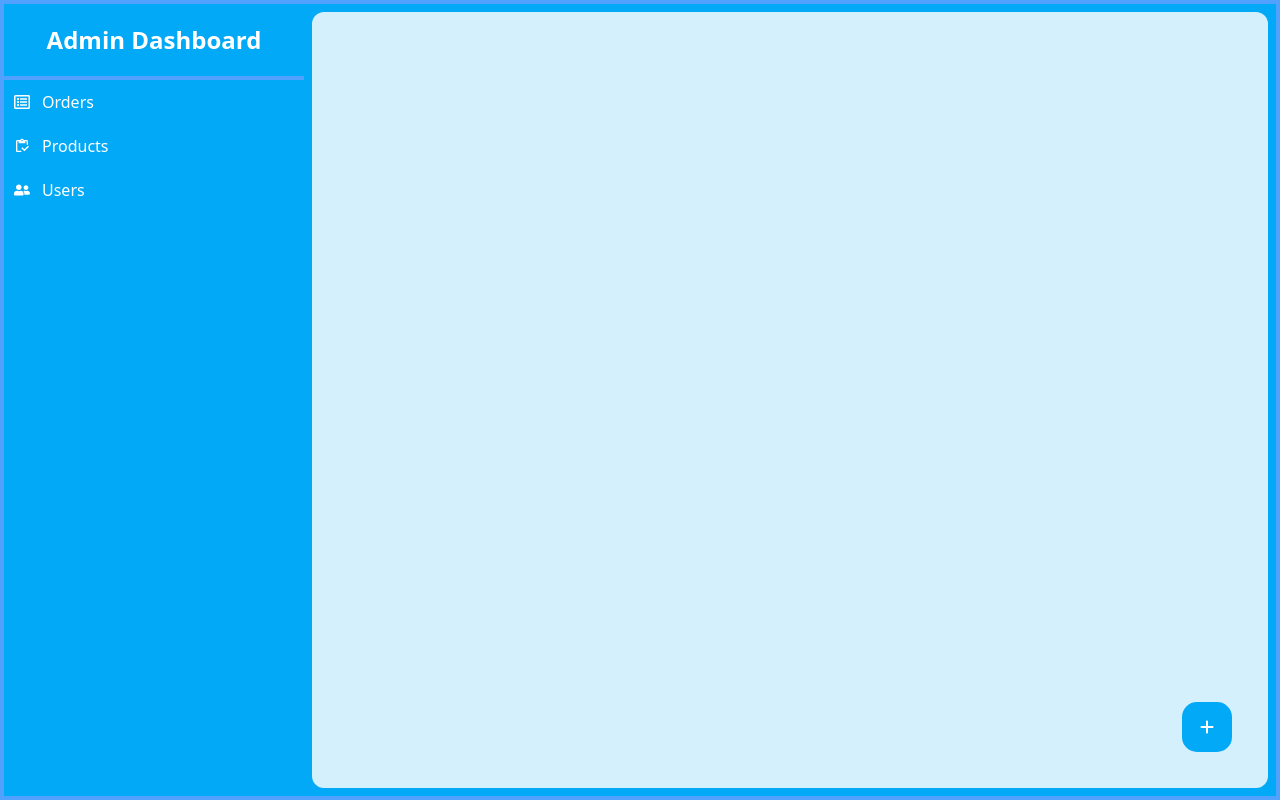
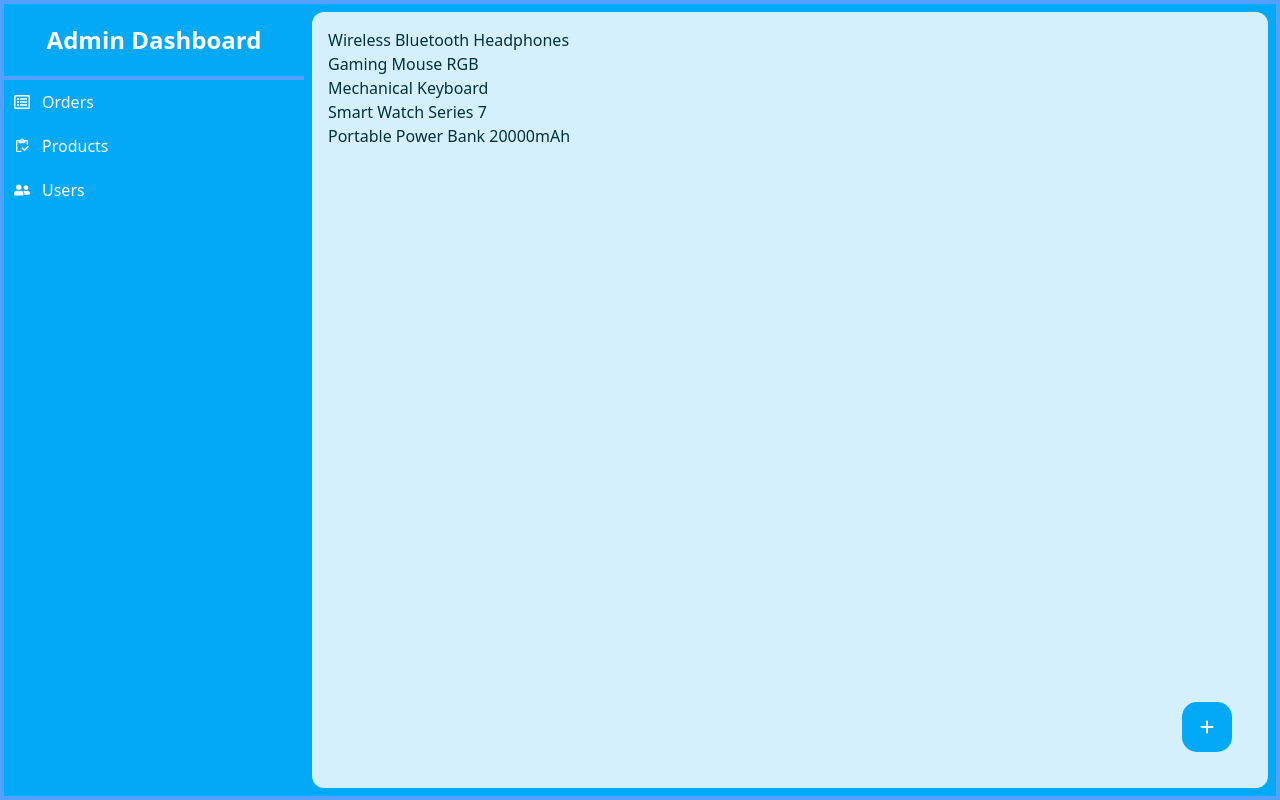
Before and after one commit to neshanpramuditha/NP-Computers-Frontend, a React (Vite) app: page /admin/products in a window 1280 px wide. Built offline with nearby package versions, Linux system fonts and the light colour scheme.

Commit message:
Update AdminProductPage

```diff
--- a/pages/admin/adminAddProductPage.jsx
+++ b/pages/admin/adminAddProductPage.jsx
@@ -1,45 +1,85 @@
 import { useState } from "react";
 import axios from "axios";
 import toast from "react-hot-toast";
+import { useNavigate } from "react-router-dom";
+// import uploadFile from "../../utils/mediaUpload";
 
 export default function AdminAddProductPage(){
 
-    const [productId, setProductId] = useState("");
+    const [productID, setproductID] = useState("");
     const [name, setName] = useState("");
     const [description, setDescription] = useState("");
     const [altNames, setAltNames] = useState("");
     const [price, setPrice] = useState("");
-    const [labledprice, setLabledPrice] = useState("");
+    const [labelledPrice, setLabelledPrice] = useState("");
     const [category, setCategory] = useState("Others");
     const [brand, setBrand] = useState("Standard");
     const [model, setModel] = useState("");
-    const [isVisible, setIsVisible] = useState(true);
+    const [isVisible, setisVisible] = useState(true);
+    // const [files , setFiles] = useState([]);
+    const navigate = useNavigate()
 
     async function handleAddProduct(){
         try {
+
+            if(productID == ""){
+            toast.error("Product ID cannot be empty");
+            return;
+            }
+            if(name == ""){
+                toast.error("Product name cannot be empty");
+                return;
+            }
+
+            if(description == ""){
+                toast.error("Product description cannot be empty");
+                return;
+            }
             const token = localStorage.getItem("token");
+
             if(token == null){
-                toast.error("You must be logged in to perform this action.");
+                toast.error("You must be logged in to add a product");
                 window.location.href = "/login";
                 return;
             }
 
+            // const fileUploadPromises = [];
+
+            // for(let i=0 ; i<files.length ; i++){
+
+            // fileUploadPromises[i] = uploadFile(files[i])
+
+            // }
+            // const imageURLs = await Promise.all(fileUploadPromises);
+
+            //"sound,base,audio,bluetooth"
+            //altNames.split(",") => ["sound","base","audio","bluetooth"]
             await axios.post(import.meta.env.VITE_API_URL + "/products",{
-                productId: productId,
+                productID: productID,
                 name: name,
                 description: description,
                 price: price,
-                labledPrice: labledprice,
+                labelledPrice: labelledPrice,
+                altNames:altNames.split(","),
+                // images:imageURLs,
                 category: category,
                 brand: brand,
                 model:model,
                 isVisible: isVisible
+            },{
+                headers:{
+                    Authorization: "Bearer " + token
+                }
             })
+            toast.success("Product added successfully!");
+
+            // Redirect to the products page after successful addition
+            navigate("/admin/products");
 
         }
-        catch(error){
-            toast.error("Failed to add product. Please try again.")
-            console.error(error);
+        catch (error) {
+            // console.error("CREATE PRODUCT ERROR:", error.response?.data || error);
+            toast.error(error.response?.data?.message || "Failed to add product");
             return;
         }
 
@@ -51,13 +91,13 @@ export default function AdminAddProductPage(){
             <h1 className="w-full text-3xl font-bold mb-4 sticky top-0 bg-primary">Add New Product</h1>
             <div className="w-[50%] h-[120px] flex flex-col">
             <label className="text-xl font-bold ml-2">Product ID</label>
-            <input value = {productId}
+            <input value = {productID}
             onChange={
                 (e)=>{
-                    setProductId(e.target.value)
+                    setproductID(e.target.value)
                 }
             }
-            type="text" placeholder="Ex: ID001" className="h-[40px] border-4 border-accent rounded-[10px] p-2 m-2 flex  focus:outline-white"/>
+            type="text" placeholder="Ex: ID001" className="h-[40px] border-4 border-accent rounded-[10px] p-2 m-2 focus:outline-white"/>
             </div>
 
             {/* Product Name -------------------------------------------*/}
@@ -69,7 +109,7 @@ export default function AdminAddProductPage(){
                     setName(e.target.value)
                 }
             }
-            type="text" placeholder="Ex: Laptop" className="h-[40px] border-4 border-accent rounded-[10px] p-2 m-2 flex  focus:outline-white"/>
+            type="text" placeholder="Ex: Laptop" className="h-[40px] border-4 border-accent rounded-[10px] p-2 m-2 focus:outline-white"/>
             </div>
 
             {/* Description -------------------------------------------*/}
@@ -81,19 +121,32 @@ export default function AdminAddProductPage(){
                     setDescription(e.target.value)
                 }
             }
-            type="text" placeholder="Type here..." className="h-[100px] border-4 border-accent rounded-[10px] p-2 m-2 flex  focus:outline-white"/>
+            type="text" placeholder="Type here..." className="h-[100px] border-4 border-accent rounded-[10px] p-2 m-2 focus:outline-white"/>
             </div>
+
+            {/* Add Images----------------------------------------------------
+            <div className="w-full h-[120px] flex flex-col">
+                <label className="font-bold ml-2">Images</label>
+                <input multiple
+                onChange={
+                    (e)=>{
+                        setFiles(e.target.files)
+                    }
+                }
+
+                type="file" className="border-4 border-accent rounded-[10px] h-[50px] p-2 m-2 focus:outline-white"/>
+            </div> */}
 
             {/* Alternative Names -------------------------------------------*/}
             <div className="w-full h-[120px] flex flex-col">
-            <label className="text-xl font-bold ml-2">Alternative Names</label>
+            <label className="text-xl font-bold ml-2">Alternative Names (Comma Separated)</label>
             <input value = {altNames}
             onChange={
                 (e)=>{
                     setAltNames(e.target.value)
                 }
             }
-            type="text" placeholder="Ex: HP" className="h-[40px] border-4 border-accent rounded-[10px] p-2 m-2 flex  focus:outline-white"/>
+            placeholder="Ex: Laptop, Notebook, Portable Computer" className="h-[40px] border-4 border-accent rounded-[10px] p-2 m-2 focus:outline-white"/>
             </div>
 
             {/* Price -------------------------------------------*/}
@@ -105,19 +158,19 @@ export default function AdminAddProductPage(){
                     setPrice(e.target.value)
                 }
             }
-            type="text" placeholder="250000" className="h-[40px] border-4 border-accent rounded-[10px] p-2 m-2 flex  focus:outline-white"/>
+            type="number" placeholder="250000" className="h-[40px] border-4 border-accent rounded-[10px] p-2 m-2 focus:outline-white"/>
             </div>
 
-            {/* Labled Price -------------------------------------------*/}
+            {/* LabelledPrice Price -------------------------------------------*/}
             <div className="w-[50%] h-[120px] flex flex-col">
             <label className="text-xl font-bold ml-2">Labled Price</label>
-            <input value = {labledprice}
+            <input value = {labelledPrice}
             onChange={
                 (e)=>{
-                    setLabledPrice(e.target.value)
+                    setLabelledPrice(e.target.value)
                 }
             }
-            type="text" placeholder="280000" className="h-[40px] border-4 border-accent rounded-[10px] p-2 m-2 flex  focus:outline-white"/>
+            type="number" placeholder="280000" className="h-[40px] border-4 border-accent rounded-[10px] p-2 m-2 focus:outline-white"/>
             </div>
 
             {/* Category -------------------------------------------*/}
@@ -129,7 +182,7 @@ export default function AdminAddProductPage(){
                     setCategory(e.target.value)
                 }
             }
-            type="text" placeholder="Laptop" className="h-[40px] border-4 border-accent rounded-[10px] p-2 m-2 flex  focus:outline-white">
+            className="h-[40px] border-4 border-accent rounded-[10px] p-2 m-2 focus:outline-white">
                 <option value="Laptops">Laptops</option>
                 <option value="Desktops">Desktops</option>
                 <option value="Monitors">Monitors</option>
@@ -149,7 +202,7 @@ export default function AdminAddProductPage(){
                     setBrand(e.target.value)
                 }
             }
-            type="text" placeholder="HP" className="h-[40px] border-4 border-accent rounded-[10px] p-2 m-2 flex  focus:outline-white">
+            className="h-[40px] border-4 border-accent rounded-[10px] p-2 m-2  focus:outline-white">
                 <option value="Standard">Standard</option>
                 <option value="HP">HP</option>
                 <option value="Dell">Dell</option>
@@ -173,7 +226,7 @@ export default function AdminAddProductPage(){
                     setModel(e.target.value)
                 }
             }
-            type="text" placeholder="Ex: Inspiron 15" className="h-[40px] border-4 border-accent rounded-[10px] p-2 m-2 flex  focus:outline-white"/>
+            type="text" placeholder="Ex: Inspiron 15" className="h-[40px] border-4 border-accent rounded-[10px] p-2 m-2 focus:outline-white"/>
             </div>
 
             {/* Is Visible -------------------------------------------*/}
@@ -182,12 +235,12 @@ export default function AdminAddProductPage(){
             <select value = {isVisible}
             onChange={
                 (e)=>{
-                    setIsVisible(e.target.value)
+                    setisVisible(e.target.value === "true")
                 }
             }
-            type="text" placeholder="True" className="h-[40px] border-4 border-accent rounded-[10px] p-2 m-2 flex  focus:outline-white">
-                <option value="true">True</option>
-                <option value="false">False</option>
+            placeholder="True" className="h-[40px] border-4 border-accent rounded-[10px] p-2 m-2 focus:outline-white">
+                <option value="true">Yes</option>
+                <option value="false">No</option>
             </select>
             </div>
 
--- a/pages/admin/adminProductPage.jsx
+++ b/pages/admin/adminProductPage.jsx
@@ -1,9 +1,108 @@
+import { useState } from "react";
 import { FaPlus } from "react-icons/fa6";
 import { Link } from "react-router-dom";
 
+const sampleProducts = [
+  {
+    productID: "P1001",
+    name: "Wireless Bluetooth Headphones",
+    description: "High quality wireless headphones with noise cancellation.",
+    altNames: ["Bluetooth Headset", "Wireless Headphones"],
+    price: 12500,
+    labelledPrice: 15000,
+    category: "Electronics",
+    images: [
+      "/images/headphones-1.png",
+      "/images/headphones-2.png"
+    ],
+    isVisible: true,
+    brand: "Sony",
+    model: "WH-CH520",
+    qty: 50
+  },
+  {
+    productID: "P1002",
+    name: "Gaming Mouse RGB",
+    description: "Ergonomic gaming mouse with customizable RGB lighting.",
+    altNames: ["RGB Mouse", "Gaming Mouse"],
+    price: 4500,
+    labelledPrice: 5500,
+    category: "Accessories",
+    images: [
+      "/images/mouse-1.png",
+      "/images/mouse-2.png"
+    ],
+    isVisible: true,
+    brand: "Logitech",
+    model: "G102",
+    qty: 75
+  },
+  {
+    productID: "P1003",
+    name: "Mechanical Keyboard",
+    description: "Mechanical keyboard with blue switches for tactile feedback.",
+    altNames: ["Gaming Keyboard", "Mech Keyboard"],
+    price: 9800,
+    labelledPrice: 11500,
+    category: "Accessories",
+    images: [
+      "/images/keyboard-1.png",
+      "/images/keyboard-2.png"
+    ],
+    isVisible: true,
+    brand: "Redragon",
+    model: "K552",
+    qty: 40
+  },
+  {
+    productID: "P1004",
+    name: "Smart Watch Series 7",
+    description: "Fitness tracking smartwatch with heart rate monitor.",
+    altNames: ["Fitness Watch", "Smartwatch"],
+    price: 22000,
+    labelledPrice: 25000,
+    category: "Wearables",
+    images: [
+      "/images/smartwatch-1.png",
+      "/images/smartwatch-2.png"
+    ],
+    isVisible: true,
+    brand: "Apple",
+    model: "Series 7",
+    qty: 30
+  },
+  {
+    productID: "P1005",
+    name: "Portable Power Bank 20000mAh",
+    description: "High capacity power bank with fast charging support.",
+    altNames: ["Power Bank", "Portable Charger"],
+    price: 6500,
+    labelledPrice: 7500,
+    category: "Electronics",
+    images: [
+      "/images/powerbank-1.png",
+      "/images/powerbank-2.png"
+    ],
+    isVisible: true,
+    brand: "Anker",
+    model: "PowerCore 20000",
+    qty: 60
+  }
+];
+
 export default function AdminProductPage(){
+
+    const[products,setProducts] = useState(sampleProducts);
+
     return(
         <div className="w-full h-full overflow-y-scroll">
+          {
+            products.map(
+              (item, index)=>{
+                return <h1 key={item.productID}> {item.name} </h1>
+              }
+            )
+          }
             <Link to = "/admin/add-product" className="text-white  bg-accent w-[50px] h-[50px] flex justify-center items-center rounded-[15px] hover:rounded-full fixed bottom-12 right-12">
                 <FaPlus />
             </Link>
```
